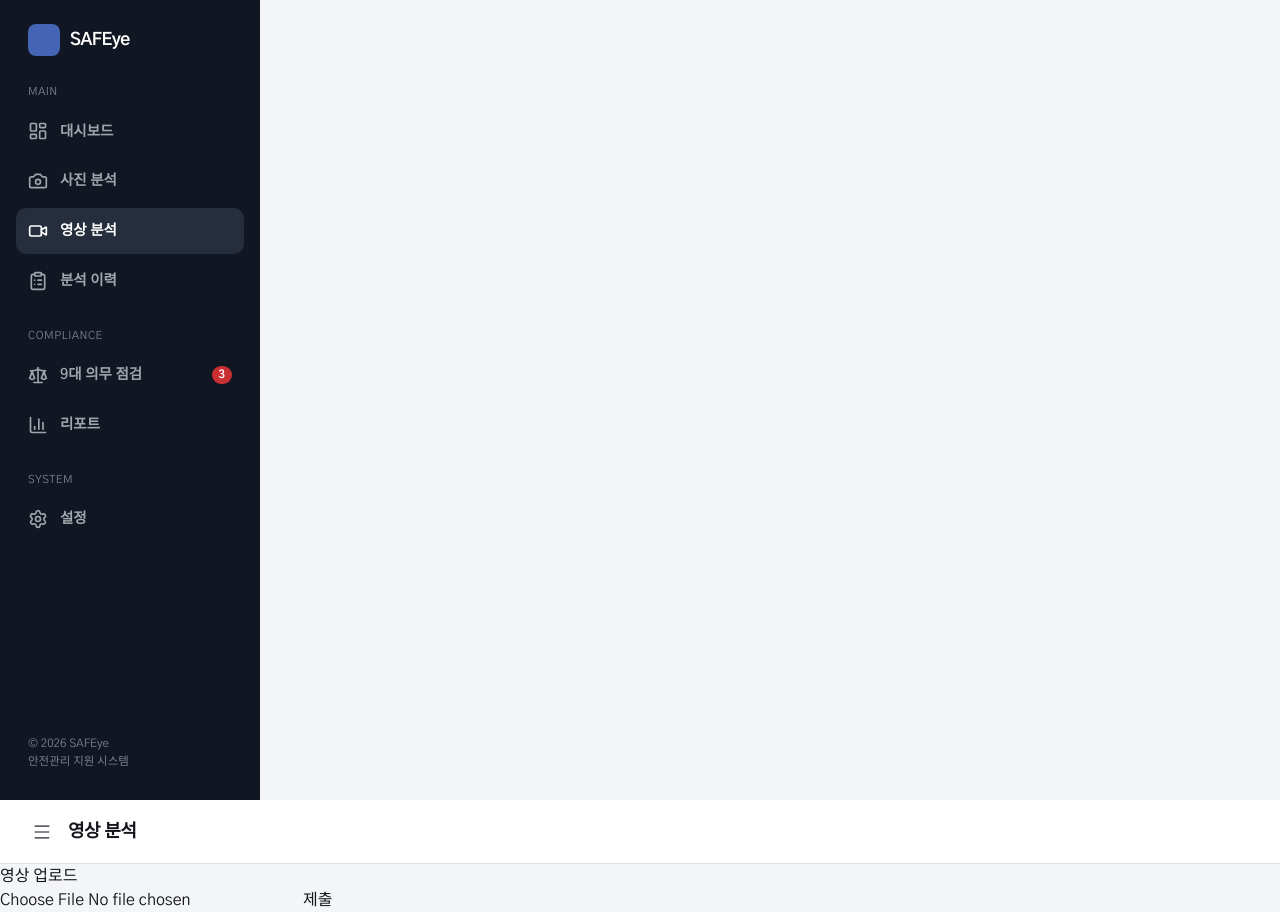
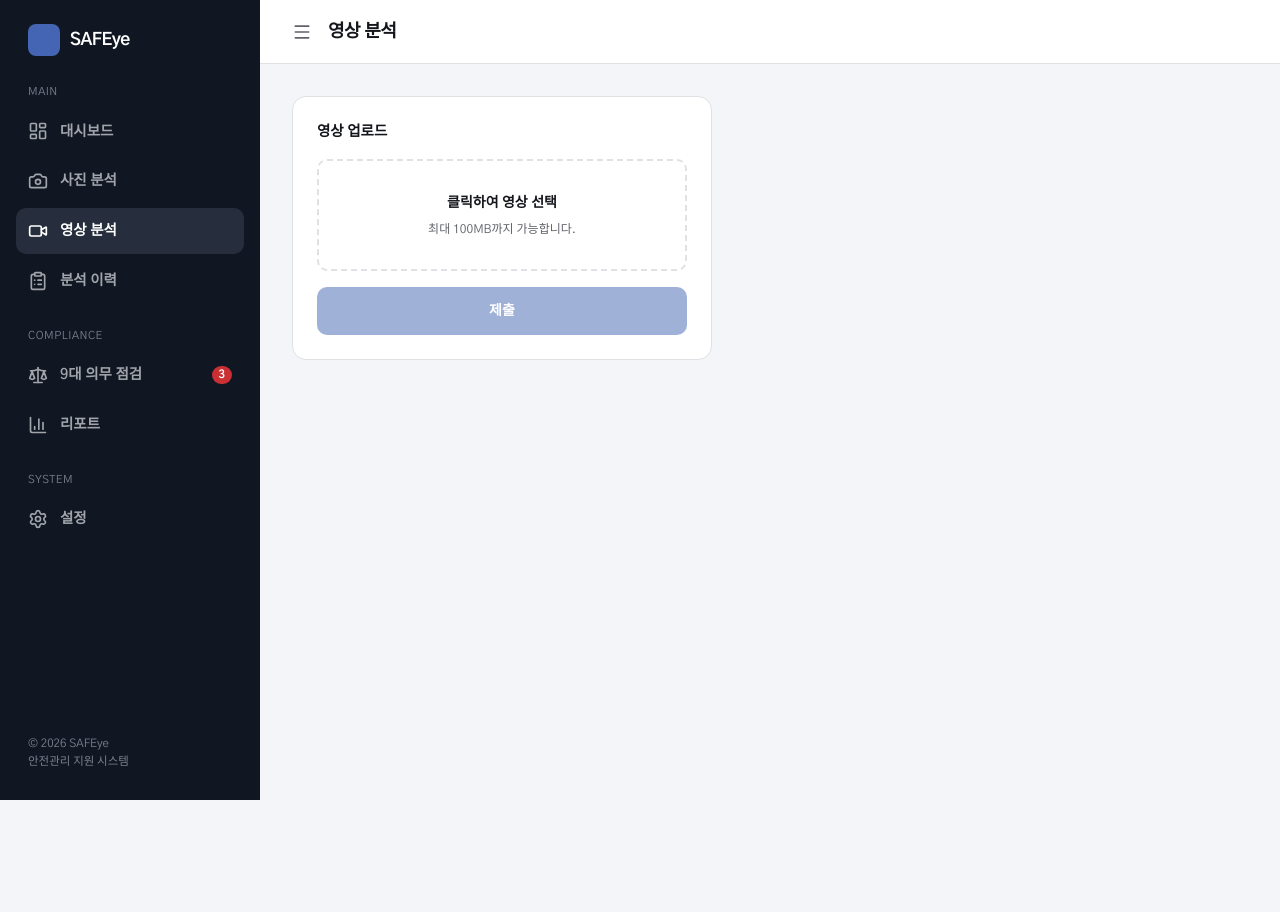
Before and after one commit to seongmin0244/safeye-capstone, a React (Vite) app in the folder frontend/: page /analyze/video in a window 1280 px wide. After the commit the page ends 800 px from the top, so only its background shows below. Built offline with nearby package versions, Linux system fonts and the light colour scheme.

Commit message:
feat: AppLayout, PhotoUploadForm, VideoUploadForm Tailwind 적용 및 레이아웃 정리

```diff
--- a/frontend/src/components/PhotoUploadForm.jsx
+++ b/frontend/src/components/PhotoUploadForm.jsx
@@ -1,10 +1,12 @@
-import { useState } from "react";
+import { useState, useRef } from "react";
 
 function PhotoUploadForm() {
   const [selectedFile, setSelectedFile] = useState(null);
   const [previewUrl, setPreviewUrl] = useState(null);
   const [uploading, setUploading] = useState(false);
   const [uploadStatus, setUploadStatus] = useState(null); // "success" | "error" | null
+
+  const fileInputRef = useRef(null);
 
   const handleFileChange = (e) => {
     const file = e.target.files[0];
@@ -52,30 +54,61 @@ function PhotoUploadForm() {
   };
 
   return (
-    <form onSubmit={handleSubmit}>
-      <h2>이미지 업로드</h2>
-      <input type="file" accept="image/*" onChange={handleFileChange} />
-      {selectedFile && <p>선택된 파일: {selectedFile.name}</p>}
+    <form
+      onSubmit={handleSubmit}
+      className="bg-white border border-border rounded-[14px] p-6 max-w-[420px]"
+    >
+      <h2 className="text-[14.5px] font-bold mb-4">이미지 업로드</h2>
 
-      {previewUrl && (
-        <div style={{ margin: "8px 0" }}>
+      <input
+        type="file"
+        accept="image/*"
+        ref={fileInputRef}
+        onChange={handleFileChange}
+        className="hidden"
+      />
+
+      <div
+        onClick={() => fileInputRef.current.click()}
+        className="border-2 border-dashed border-border rounded-[10px] p-8 flex flex-col items-center justify-center gap-2 cursor-pointer hover:border-accent hover:bg-accent-bg transition-colors"
+      >
+        {previewUrl ? (
           <img
             src={previewUrl}
             alt="미리보기"
-            style={{ maxWidth: "300px", maxHeight: "300px", display: "block" }}
+            className="max-w-full max-h-[220px] block rounded-[8px]"
           />
-        </div>
+        ) : (
+          <>
+            <span className="text-sm font-semibold text-ink">
+              클릭하여 이미지 선택
+            </span>
+            <span className="text-xs text-muted">JPG, PNG 파일 업로드</span>
+          </>
+        )}
+      </div>
+
+      {selectedFile && (
+        <p className="text-sm text-muted mb-2">
+          선택된 파일: {selectedFile.name}
+        </p>
       )}
 
-      <button type="submit" disabled={uploading}>
+      <button
+        type="submit"
+        disabled={uploading}
+        className="w-full mt-4 py-3.5 rounded-[10px] bg-accent text-white text-sm font-bold disabled:opacity-50 disabled:cursor-not-allowed"
+      >
         {uploading ? "업로드 중..." : "제출"}
       </button>
 
       {uploadStatus === "success" && (
-        <p style={{ color: "green" }}>업로드 성공</p>
+        <p className="text-safe text-sm font-semibold mt-2">업로드 성공</p>
       )}
       {uploadStatus === "error" && (
-        <p style={{ color: "red" }}>업로드 실패. 다시 시도해주세요.</p>
+        <p className="text-danger text-sm font-semibold mt-2">
+          업로드 실패. 다시 시도해주세요.
+        </p>
       )}
     </form>
   );
--- a/frontend/src/components/VideoUploadForm.jsx
+++ b/frontend/src/components/VideoUploadForm.jsx
@@ -1,4 +1,4 @@
-import { useState } from "react";
+import { useState, useRef } from "react";
 
 const MAX_SIZE_MB = 100;
 
@@ -8,6 +8,8 @@ function VideoUploadForm() {
   const [uploading, setUploading] = useState(false);
   const [uploadStatus, setUploadStatus] = useState(null);
   const [fileError, setFileError] = useState(null);
+
+  const fileInputRef = useRef(null);
 
   const handleFileChange = (e) => {
     const file = e.target.files[0];
@@ -33,6 +35,7 @@ function VideoUploadForm() {
     setSelectedFile(file);
     setPreviewUrl(URL.createObjectURL(file));
   };
+
   const handleSubmit = async (e) => {
     e.preventDefault();
     if (!selectedFile) {
@@ -66,35 +69,67 @@ function VideoUploadForm() {
   };
 
   return (
-    <form onSubmit={handleSubmit}>
-      <h2>영상 업로드</h2>
-      <input type="file" accept="video/*" onChange={handleFileChange} />
+    <form
+      onSubmit={handleSubmit}
+      className="bg-white border border-border rounded-[14px] p-6 max-w-[420px]"
+    >
+      <h2 className="text-[14.5px] font-bold mb-4">영상 업로드</h2>
+      <input
+        type="file"
+        accept="video/*"
+        ref={fileInputRef}
+        onChange={handleFileChange}
+        className="hidden"
+      />
+
+      <div
+        onClick={() => fileInputRef.current.click()}
+        className={`border-2 border-dashed rounded-[10px] p-8 flex flex-col items-center justify-center gap-2 cursor-pointer transition-colors ${fileError ? "border-danger bg-danger-bg" : "border-border hover:border-accent hover:bg-accent-bg"}`}
+      >
+        {previewUrl ? (
+          <video
+            src={previewUrl}
+            controls
+            onClick={(e) => e.stopPropagation()}
+            className="max-w-full max-h-[220px] rounded-[8px]"
+          />
+        ) : (
+          <>
+            <span className="text-sm font-semibold text-ink">
+              클릭하여 영상 선택
+            </span>
+            <span className="text-xs text-muted">
+              최대 {MAX_SIZE_MB}MB까지 가능합니다.
+            </span>
+          </>
+        )}
+      </div>
+
       {selectedFile && (
-        <p>
+        <p className="text-sm text-muted mt-2">
           선택된 파일: {selectedFile.name} (
           {(selectedFile.size / (1024 * 1024)).toFixed(1)}MB)
         </p>
       )}
-      {fileError && <p style={{ color: "red" }}>{fileError}</p>}
+      {fileError && (
+        <p className="text-danger text-sm font-semibold mt-2">{fileError}</p>
+      )}
 
-      {previewUrl && (
-        <div style={{ margin: "8px 0" }}>
-          <video
-            src={previewUrl}
-            controls
-            style={{ maxWidth: "400px", maxHeight: "300px", display: "block" }}
-          />
-        </div>
-      )}
-      <button type="submit" disabled={uploading || !selectedFile}>
+      <button
+        type="submit"
+        disabled={uploading || !selectedFile}
+        className="w-full mt-4 py-3.5 rounded-[10px] bg-accent text-white text-sm font-bold disabled:opacity-50 disabled:cursor-not-allowd"
+      >
         {uploading ? "업로드 중..." : "제출"}
       </button>
 
       {uploadStatus === "success" && (
-        <p style={{ color: "green" }}>업로드 성공!</p>
+        <p className="text-safe text-sm font-semibold mt-2">업로드 성공!</p>
       )}
       {uploadStatus === "error" && (
-        <p style={{ color: "red" }}>업로드 실패. 다시 시도해보세요.</p>
+        <p className="text-danger text-sm font-semibold mt-2">
+          업로드 실패. 다시 시도해보세요.
+        </p>
       )}
     </form>
   );
--- a/frontend/src/components/layout/AppLayout.jsx
+++ b/frontend/src/components/layout/AppLayout.jsx
@@ -11,11 +11,11 @@ function AppLayout() {
   };
 
   return (
-    <div className="app-layout">
+    <div className="flex h-screen overflow-hidden">
       <Sidebar isOpen={isSidebarOpen} />
-      <div className="app-main">
+      <div className="flex-1 flex flex-col min-w-0">
         <Topbar onToggleSidebar={toggleSidebar} />
-        <main className="app-content">
+        <main className="flex-1 overflow-y-auto p-8">
           <Outlet />
         </main>
       </div>
```
